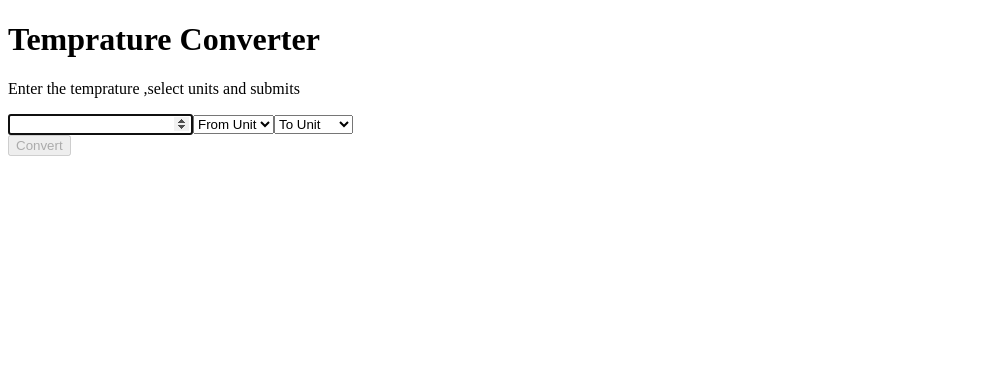
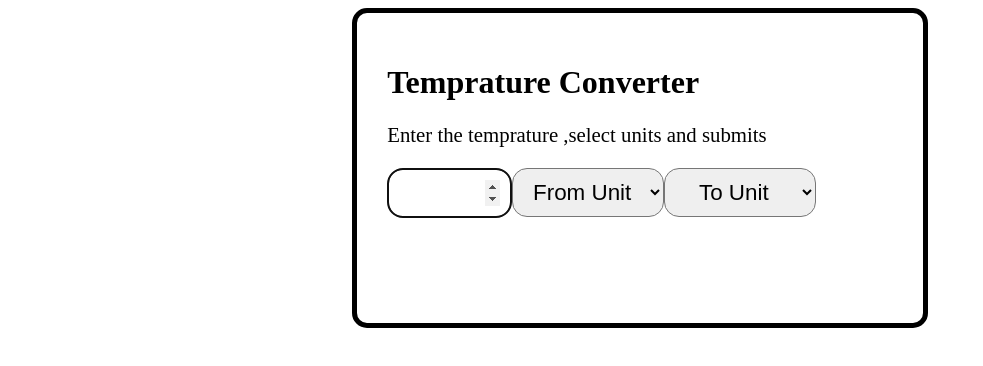
Before and after one commit to leulXllll/temperature-converter, a React (Vite) app: page / in a window 1280 px wide. Shown: the top 366 px of the page, without its empty margins (0-983 px from the left). Built offline with nearby package versions, Linux system fonts and the light colour scheme.

Commit message:
added css and replaced functionality of button

```diff
--- a/src/App.jsx
+++ b/src/App.jsx
@@ -1,7 +1,7 @@
 import { useEffect, useState } from 'react'
 import Converter from './Converter'
 import './App.css'
-
+import './Converter.css'
 function App() {
 
     const [f_unit,setFunit] = useState('');
@@ -10,7 +10,7 @@ function App() {
 
     const [num,setNum] = useState('');
 
-    const [btn_cont,setButtoncont] = useState(false);
+    const [answerBool,setAnswerBool] = useState(false);
 
     const [answer,setAnswer] = useState(null);
 
@@ -64,15 +64,26 @@ function App() {
       }
       useEffect(()=>{
 
-        if(f_unit==to_unit){
-          setButtoncont(true);
+        if(f_unit==''||to_unit==''){
+
+          setAnswer(num);
+
+          setAnswerBool(false);
+
         }else{
-          setButtoncont(false);
+          setAnswerBool(true)
+
+          setAnswer(true);
+
           handleClick();
         }
-      },[f_unit,to_unit]);
+      },[f_unit,to_unit,num]);
+      useEffect(()=>{
+        setAnswerBool(false);
+      },[])
   return (
     <>
+    <div  className="converter-cont">
       <Converter
            From_Unit={f_unit}
            setFrom_Unit={setFunit}
@@ -81,8 +92,8 @@ function App() {
            Num={num}
            setNum={setNum}
            />
-      <button disabled={((f_unit=='')||btn_cont||(to_unit==''))?true:false} onClick={handleClick}>Convert</button>
-       { answer && <p>{num} {f_unit} is {answer} {to_unit}</p>}
+          { answerBool && <p>{num} {f_unit} is {answer} {to_unit}</p>}
+        </div>
     </>
   )
 }
--- /dev/null
+++ b/src/Converter.css
@@ -0,0 +1,22 @@
+.converter-cont{
+    border: 5px solid black;
+    margin:auto;
+    width: 40%;
+    border-radius: 15px;
+    padding: 30px;
+    height: 250px;
+}
+p{
+    font-size: 1.3em;
+}
+input[type='number'],select{
+
+    width: 20%;
+    padding: 10px;
+    text-align: center;
+    font-size: 1.4em;
+    border-radius: 15px;
+}
+select{
+    width: 30%;
+}
--- a/src/Converter.jsx
+++ b/src/Converter.jsx
@@ -1,3 +1,4 @@
+import './Converter.css';
 const Converter = ({Num,setNum,From_Unit,setFrom_Unit,To_Unit,setToUnit,convert}) => {
 
 
```
Lines whose indentation alone changed are shown as unchanged.
